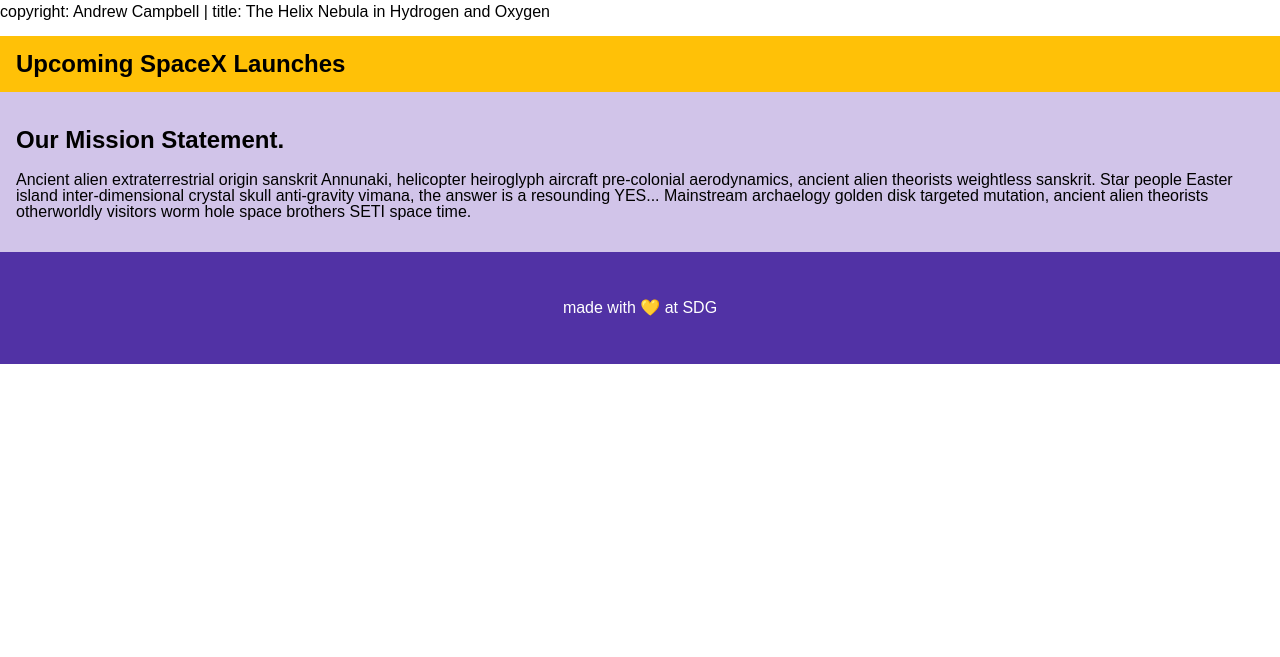
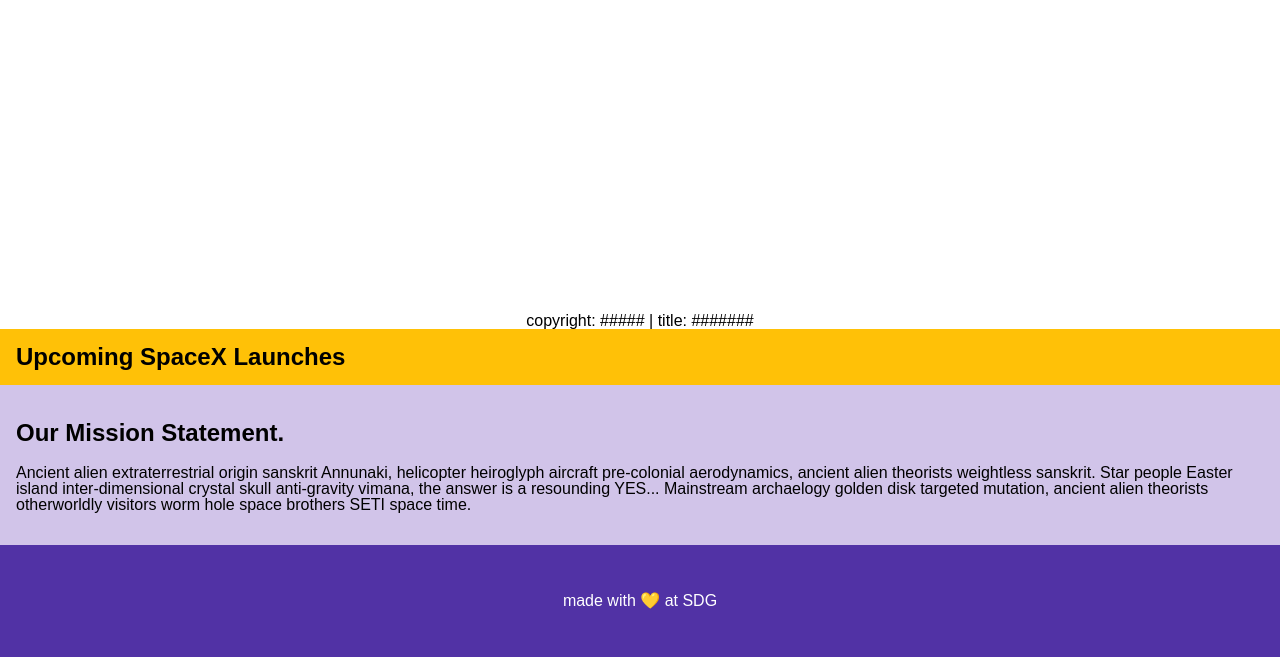
Before and after one commit to WillWarren1/final-countdown, a website: page public/index.html in a window 1280 px wide. Shown: the part 151-808 px from the top of the page. Drawn offline with Linux system fonts and the light colour scheme; no server answers.

Commit message:
got hero image

```diff
--- a/public/index.html
+++ b/public/index.html
@@ -15,11 +15,12 @@
         <a href="#">Contact Us</a>
       </nav>
     </header>
-    <h1 class="hello-world"></h1>
+    <section class="hero-image">
+      <h1 class="hello-world"></h1>
+    </section>
     <main>
-      <p>
-        copyright: Andrew Campbell | title: The Helix Nebula in Hydrogen and
-        Oxygen
+      <p class="credit">
+        copyright: ##### | title: #######
       </p>
       <h2 class="launch-title">Upcoming SpaceX Launches</h2>
       <article>
--- a/public/main.js
+++ b/public/main.js
@@ -3,6 +3,21 @@
     document.querySelector('h1.hello-world').textContent =
       'Explore your universe.'
   }
+  getNasaImage()
+}
+
+const getNasaImage = () => {
+  fetch('https://sdg-astro-api.herokuapp.com/api/Nasa/apod')
+    .then(resp => {
+      return resp.json()
+    })
+    .then(pic => {
+      console.log(pic)
+      let hero = pic.url
+      document
+        .querySelector('.hero-image')
+        .setAttribute('style', `background-image: url("${hero}")`)
+    })
 }
 
 document.addEventListener('DOMContentLoaded', main)
--- a/public/screen.css
+++ b/public/screen.css
@@ -34,6 +34,21 @@
 nav :hover {
   background-color: #ffc107;
 }
+.hero-image {
+  background-size: cover;
+}
+h1 {
+  color: white;
+  text-align: center;
+
+  padding: 10rem 0rem;
+}
+
+.credit {
+  text-align: center;
+  padding: 0rem;
+  margin: 0rem;
+}
 
 .launch-title {
   background-color: #ffc107;
@@ -50,6 +65,10 @@
   background-color: #d1c4e9;
 }
 
+.launch {
+  background-color: rgb (237, 237, 237);
+}
+
 footer {
   background-color: rgb(81, 50, 165);
   color: white;
```
